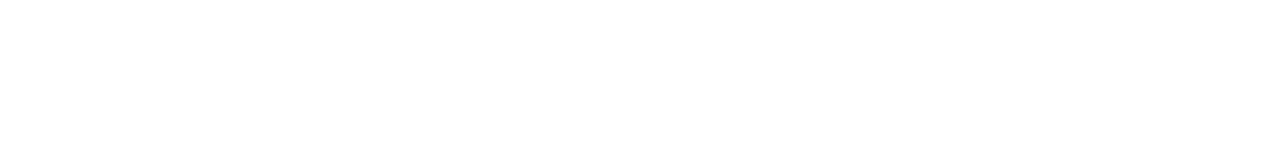
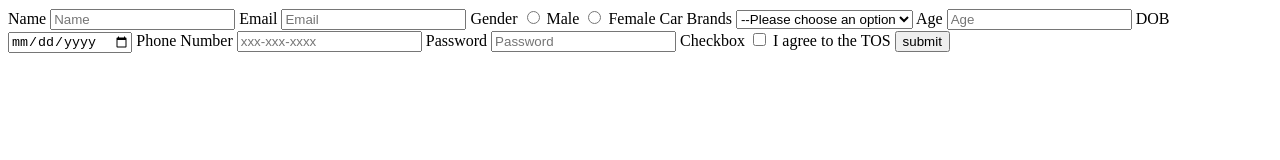
Before and after one commit to acciojob/signup-form-car-Chetansingh1103, a website: page main.html in a window 1280 px wide. Drawn offline with Linux system fonts and the light colour scheme.

Commit message:
created a submission

```diff
--- a/main.html
+++ b/main.html
@@ -7,6 +7,45 @@
 </head>
 
 <body>
+	<form method="post">
+		<label for="name">Name</label>
+		<input type="text" id="name" placeholder="Name" required>
+
+		<label for="email">Email</label>
+		<input type="email" id="email" placeholder="Email" required>
+
+		<label for="gender">Gender</label>
+		<input type="radio" name="gender" id="gender_m" required>
+		<label for="gender_m">Male</label>
+		<input type="radio" name="gender" id="gender_f" required>
+		<label for="gender_f">Female</label>
+
+		<label for="cars">Car Brands</label>
+		<select id="cars" required>
+			<option value="" disabled selected>--Please choose an option</option>
+			<option value="bmw">BMW</option>
+			<option value="audi">Audi</option>
+			<option value="mercedez">Mercedez</option>
+		</select>
+
+		<label for="age">Age</label>
+		<input type="number" id="age" placeholder="Age" required>
+
+		<label for="dob">DOB</label>
+		<input type="date" id="dob" required>
+
+		<label for="phonenumber">Phone Number</label>
+		<input type="tel" id="tel" placeholder="xxx-xxx-xxxx">
+
+		<label for="password">Password</label>
+		<input type="password" id="password" placeholder="Password" required>
+
+		<label for="checkbox">Checkbox</label>
+		<input type="checkbox" required>
+		<label for="tos" id="tos">I agree to the TOS</label>
+
+		<button type="submit">submit</button>
+	</form>
 	<!-- the entire body must be written by student -->
     <script type="text/javascript" src="./script.js">
 </script>
```
